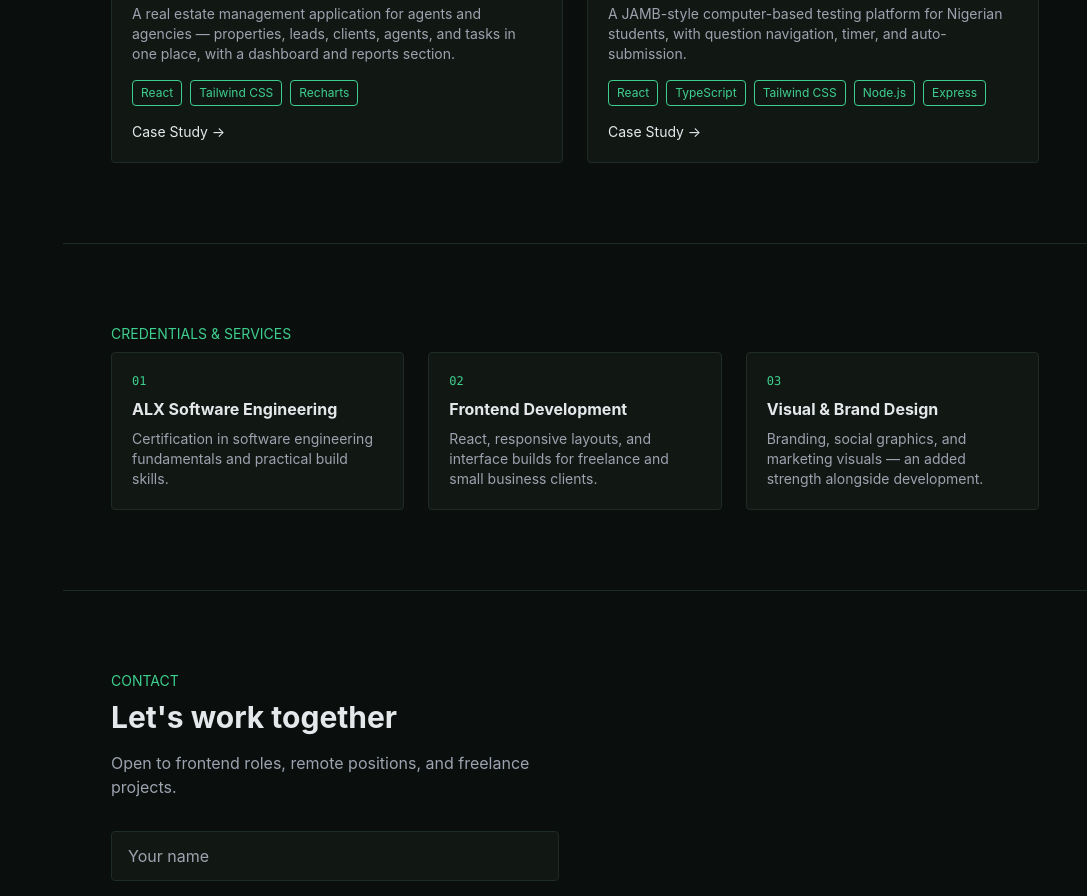
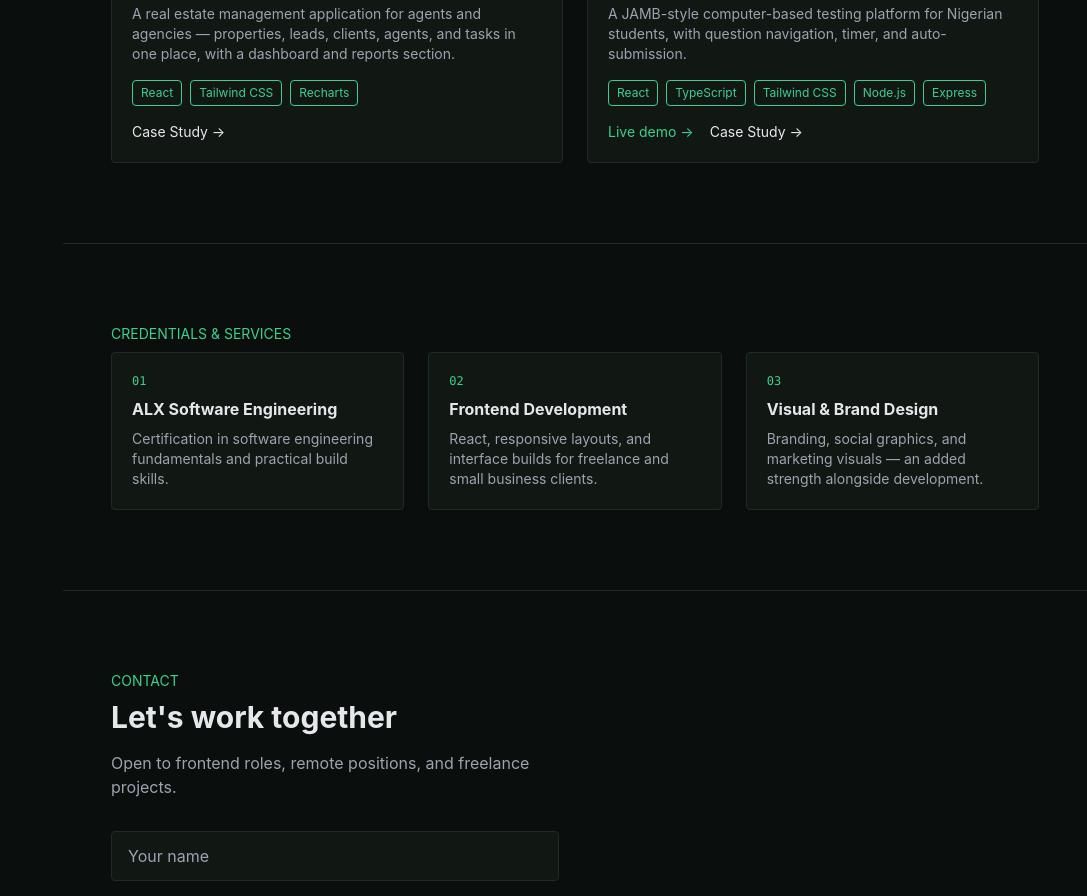
Before and after one commit to melchizedek2991/my-portfolio, a React (Vite) app: page / in a window 1280 px wide. Shown: the part 2040-2936 px from the top of the page, without its empty margins (193-1280 px from the left). Built offline with nearby package versions, Linux system fonts and the light colour scheme.

Commit message:
link to my deployed app added

```diff
--- a/src/data/projects.js
+++ b/src/data/projects.js
@@ -74,7 +74,7 @@ const projects = [
     technologies: ["React", "TypeScript", "Tailwind CSS", "Node.js", "Express"],
     image: "/images/7.png",
     github: "",
-    liveDemo: "",
+    liveDemo: "https://rawestate-crm.vercel.app",
         caseStudy: {
       screenshots: ["/images/7.png", "/images/12.png"],
       video: "https://www.youtube.com/embed/TSIY-mWGi7s",
```
